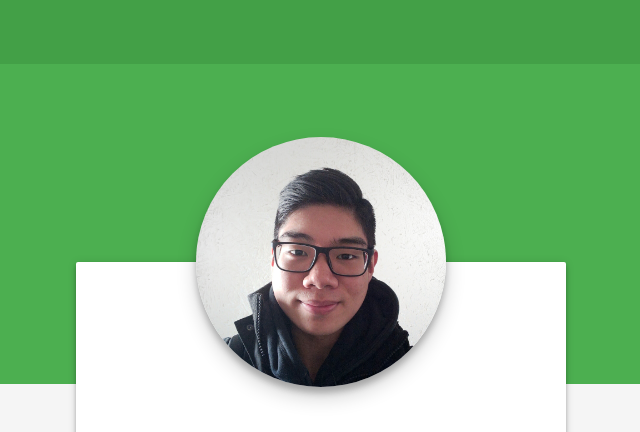
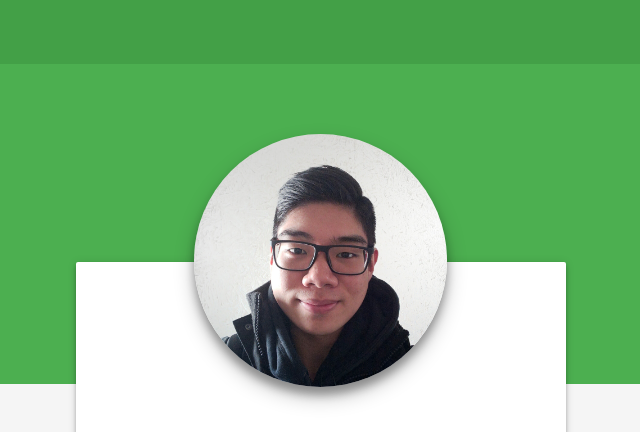
Before and after one commit to n2chao/n2chao.github.io, a plain HTML site: page index.html in a window 1280 px wide. In both pictures the pointer is over the picture 639 px from the left and 262 px from the top of the page. Shown: the top 432 px of the page, 319-959 px from the left. Drawn offline with nearby package versions, Linux system fonts and the light colour scheme.

Commit message:
Pic raises a bit on hover
these shadows though

```diff
--- a/style.css
+++ b/style.css
@@ -91,6 +91,13 @@ body{
   box-shadow: 0 10px 20px rgba(0,0,0,0.19), 0 6px 6px rgba(0,0,0,0.23);
 }
 
+#pouchonLOL:hover{
+  width:253px;
+  height: auto;
+  margin-top: -3px;
+  box-shadow: 0 10px 20px rgba(0,0,0,0.25), 0 8px 8px rgba(0,0,0,0.3);
+}
+
 #inside{
   position: relative;
   top: -125px;
```
